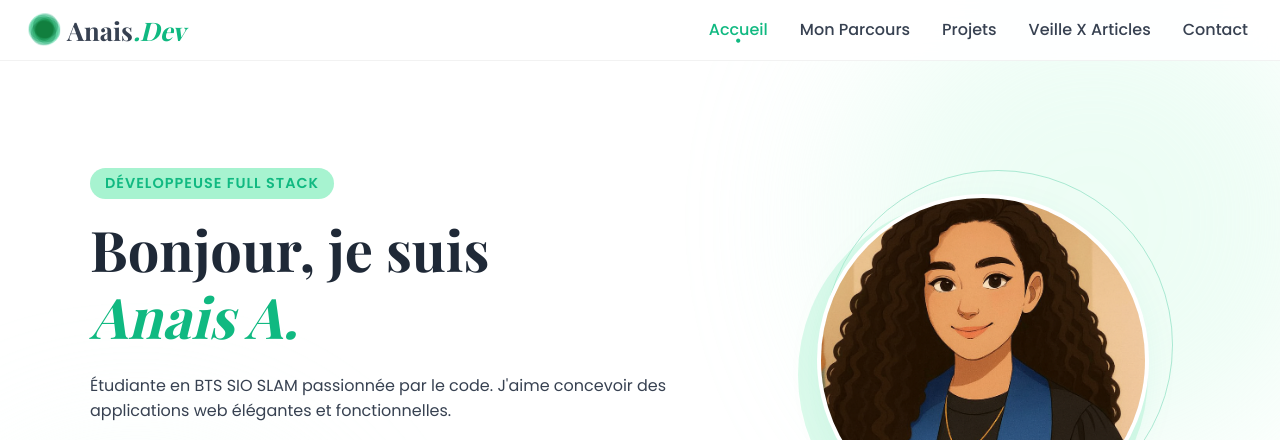
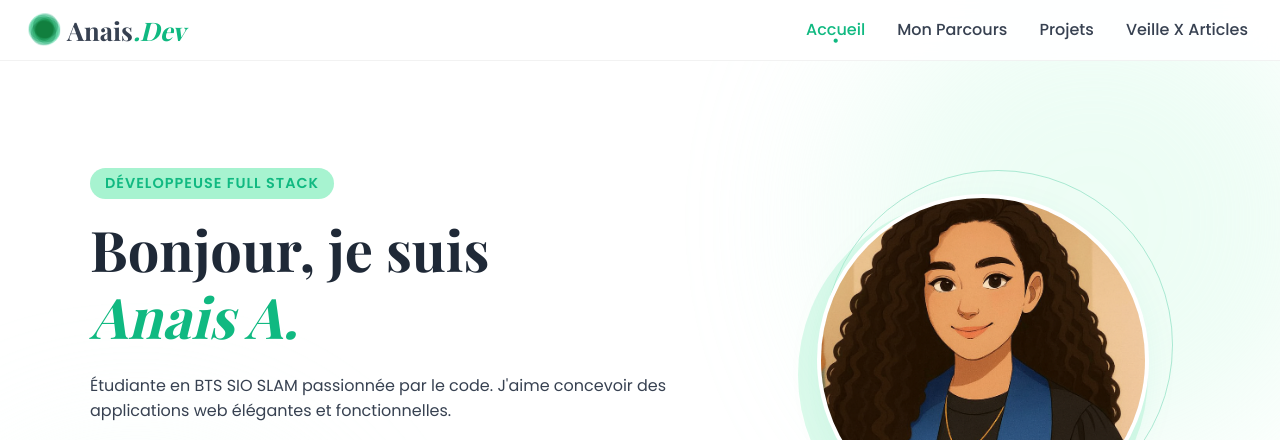
Before and after one commit to AanaisAA/portFolio_E5, a plain HTML site: page index.html in a window 1280 px wide. Shown: the top 440 px of the page. Drawn offline with nearby package versions, Linux system fonts and the light colour scheme; a web font is replaced by a local one.

Commit message:
supp page Contact

```diff
--- a/index.html
+++ b/index.html
@@ -45,7 +45,7 @@
                 <li><a onclick="navigateTo('about')" data-target="about">Mon Parcours</a></li>
                 <li><a onclick="navigateTo('projects')" data-target="projects">Projets</a></li>
                 <li><a onclick="navigateTo('articles')" data-target="articles">Veille X Articles</a></li>
-                <li><a onclick="navigateTo('contact')" data-target="contact">Contact</a></li>
+           <!-- <li><a onclick="navigateTo('contact')" data-target="contact">Contact</a></li>-->
             </ul>
         </div>
     </header>
```
